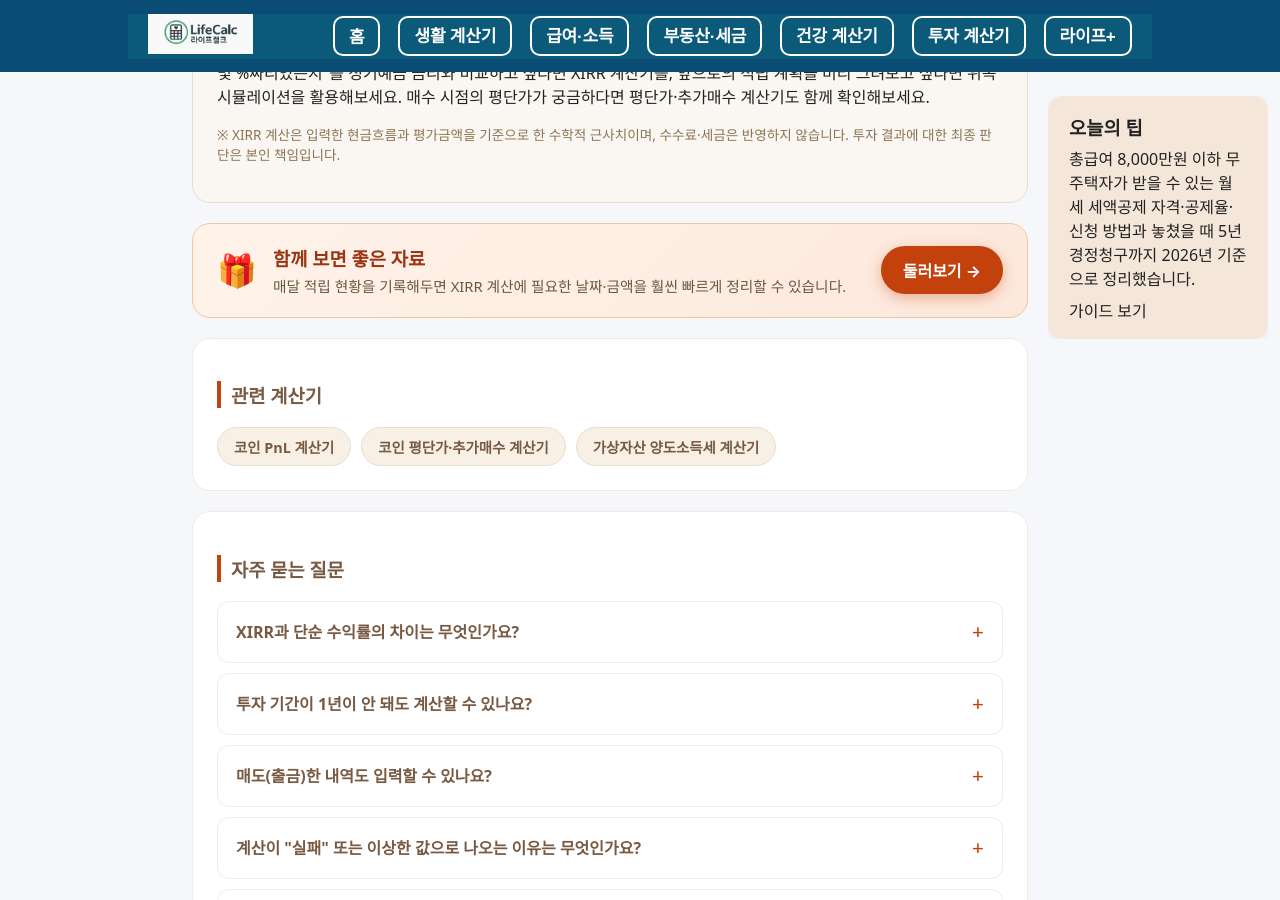
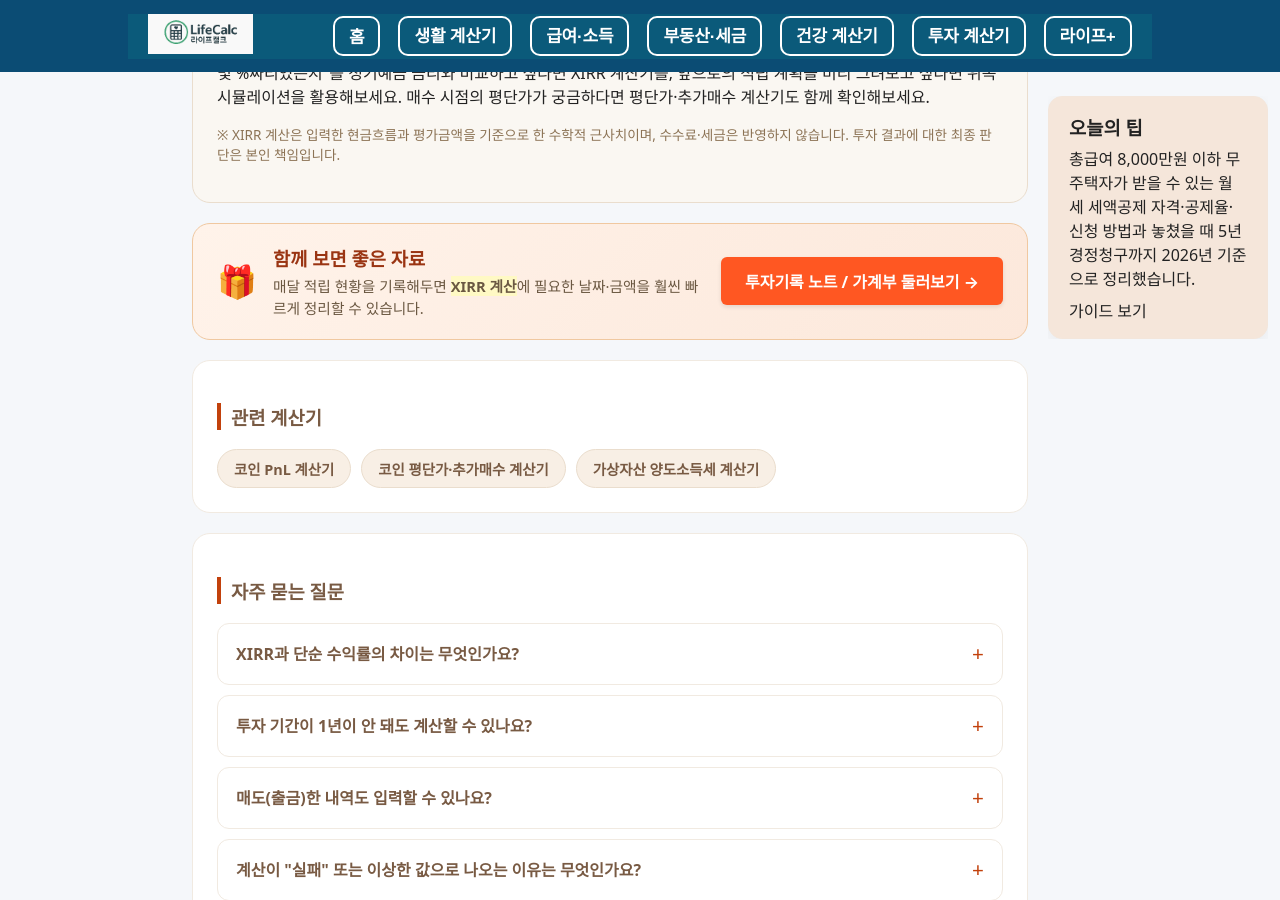
Before and after one commit to khai-lang/LifeCalc, a Jekyll site: the page built from invest/crypto/dca/index.md, in a window 1280 px wide and 900 px high, scrolled down 1851 px. Built offline with Jekyll 4.4.1, drawn with Linux system fonts in a browser that asks for light colours.

Commit message:
Update index.md

```diff
--- a/invest/crypto/dca/index.md
+++ b/invest/crypto/dca/index.md
@@ -128,9 +128,9 @@ permalink: "/invest/crypto/dca/"
   <div class="dca-cta-icon">🎁</div>
   <div class="dca-cta-body">
     <h3>함께 보면 좋은 자료</h3>
-    <p class="dca-recommend-desc">매달 적립 현황을 기록해두면 XIRR 계산에 필요한 날짜·금액을 훨씬 빠르게 정리할 수 있습니다.</p>
+    <p class="dca-recommend-desc">매달 적립 현황을 기록해두면 <span style="background-color: #fff9c4; font-weight: bold;">XIRR 계산</span>에 필요한 날짜·금액을 훨씬 빠르게 정리할 수 있습니다.</p>
   </div>
-  <a class="dca-cta-btn" href="#" data-partner="coupang" data-category="투자기록 노트/가계부">둘러보기 →</a>
+  <a class="dca-cta-btn" href="https://link.coupang.com/a/fILq7gLk3U" data-partner="coupang" data-category="투자기록 노트/가계부" style="display: inline-block; background-color: #ff5722; color: #ffffff; padding: 12px 24px; border-radius: 6px; font-weight: bold; text-decoration: none; box-shadow: 0 2px 4px rgba(0,0,0,0.1); text-align: center;">투자기록 노트 / 가계부 둘러보기 →</a>
 </section>
 
 <section class="dca-card">
```
